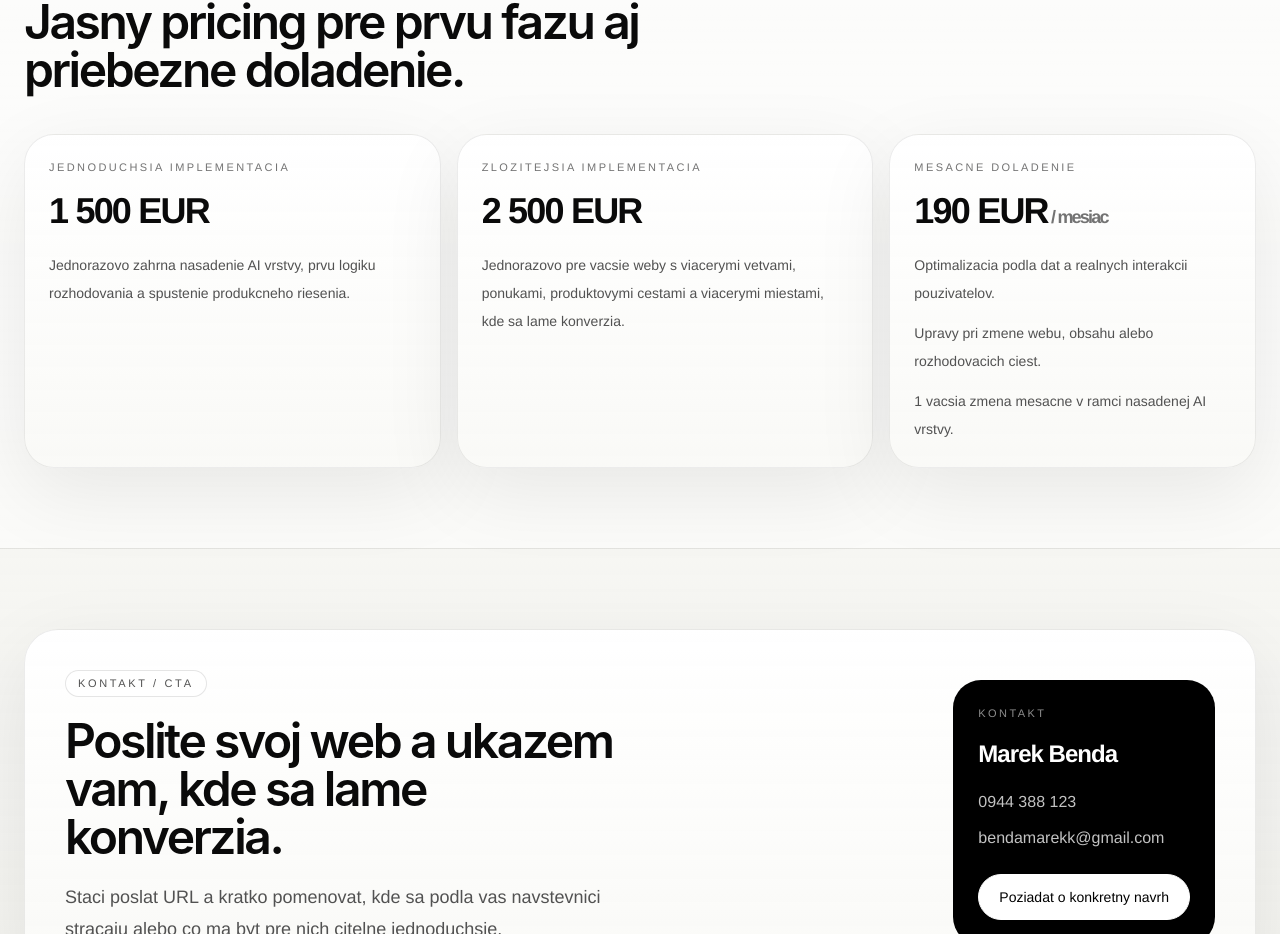
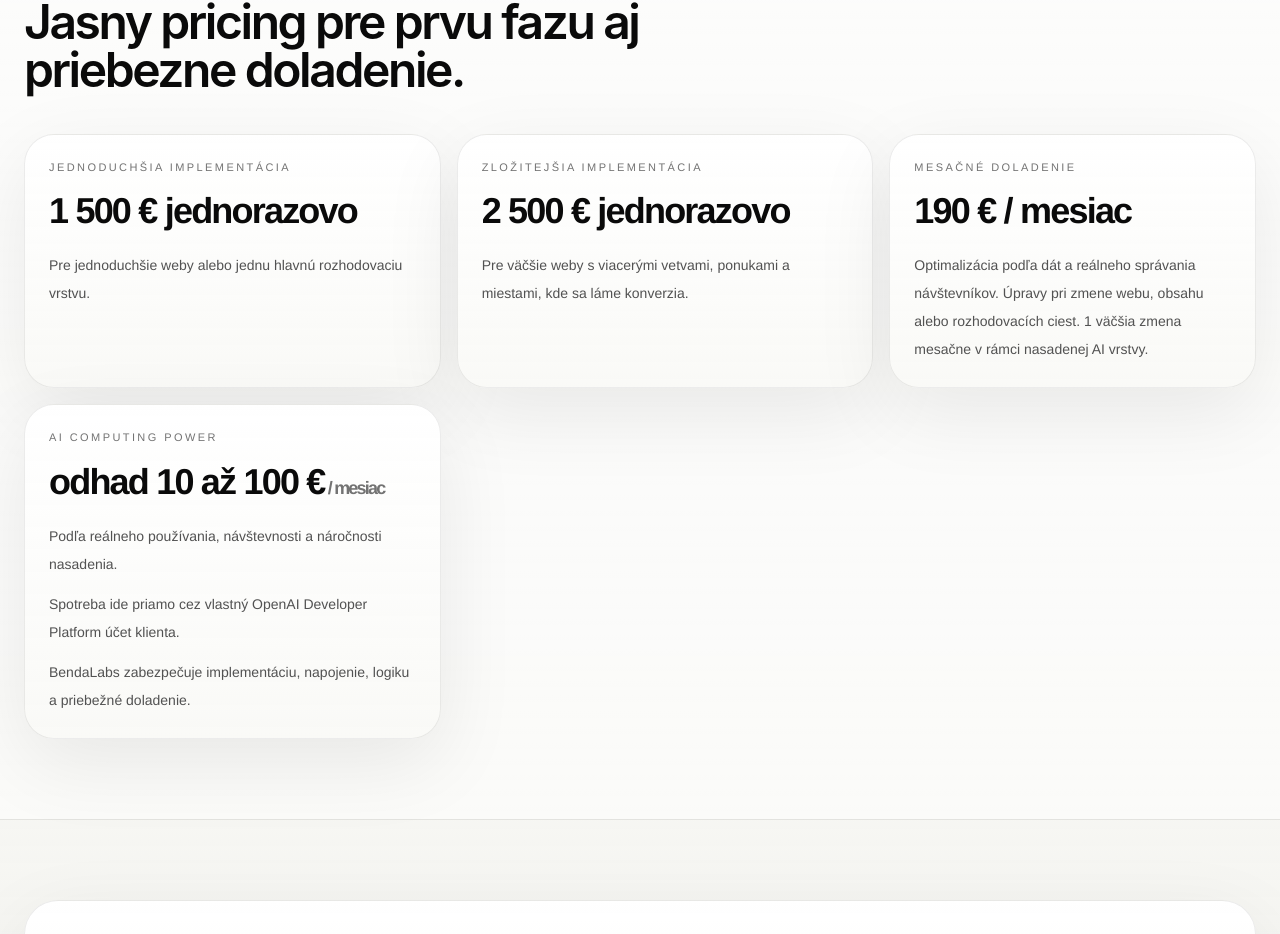
Before and after one commit to marek3993/bendalabs-ai, a Next.js app: page / in a window 1280 px wide. Shown: the part 6058-6992 px from the top of the page. Built offline with nearby package versions, Linux system fonts and the light colour scheme.

Commit message:
Update pricing copy with AI computing estimate

```diff
--- a/src/components/bendalabs/benda-labs-landing-page.tsx
+++ b/src/components/bendalabs/benda-labs-landing-page.tsx
@@ -98,14 +98,19 @@ const journeySteps = [
 
 const pricing = [
   {
-    name: "Jednoduchsia implementacia",
-    price: "1 500 EUR",
-    text: "Jednorazovo zahrna nasadenie AI vrstvy, prvu logiku rozhodovania a spustenie produkcneho riesenia.",
+    name: "Jednoduchšia implementácia",
+    price: "1 500 € jednorazovo",
+    text: "Pre jednoduchšie weby alebo jednu hlavnú rozhodovaciu vrstvu.",
   },
   {
-    name: "Zlozitejsia implementacia",
-    price: "2 500 EUR",
-    text: "Jednorazovo pre vacsie weby s viacerymi vetvami, ponukami, produktovymi cestami a viacerymi miestami, kde sa lame konverzia.",
+    name: "Zložitejšia implementácia",
+    price: "2 500 € jednorazovo",
+    text: "Pre väčšie weby s viacerými vetvami, ponukami a miestami, kde sa láme konverzia.",
+  },
+  {
+    name: "Mesačné doladenie",
+    price: "190 € / mesiac",
+    text: "Optimalizácia podľa dát a reálneho správania návštevníkov. Úpravy pri zmene webu, obsahu alebo rozhodovacích ciest. 1 väčšia zmena mesačne v rámci nasadenej AI vrstvy.",
   },
 ];
 
@@ -580,16 +585,16 @@ export default function BendaLabsLandingPage() {
 
               <div data-reveal className="glass-panel rounded-[30px] p-6">
                 <div className="text-[11px] uppercase tracking-[0.22em] text-neutral-500">
-                  Mesacne doladenie
+                  AI computing power
                 </div>
                 <div className="mt-4 text-4xl font-semibold tracking-[-0.05em] text-neutral-950">
-                  190 EUR
+                  odhad 10 až 100 €
                   <span className="text-lg text-neutral-500"> / mesiac</span>
                 </div>
                 <div className="mt-5 space-y-3 text-sm leading-7 text-neutral-600">
-                  <div>Optimalizacia podla dat a realnych interakcii pouzivatelov.</div>
-                  <div>Upravy pri zmene webu, obsahu alebo rozhodovacich ciest.</div>
-                  <div>1 vacsia zmena mesacne v ramci nasadenej AI vrstvy.</div>
+                  <div>Podľa reálneho používania, návštevnosti a náročnosti nasadenia.</div>
+                  <div>Spotreba ide priamo cez vlastný OpenAI Developer Platform účet klienta.</div>
+                  <div>BendaLabs zabezpečuje implementáciu, napojenie, logiku a priebežné doladenie.</div>
                 </div>
               </div>
             </div>
```
